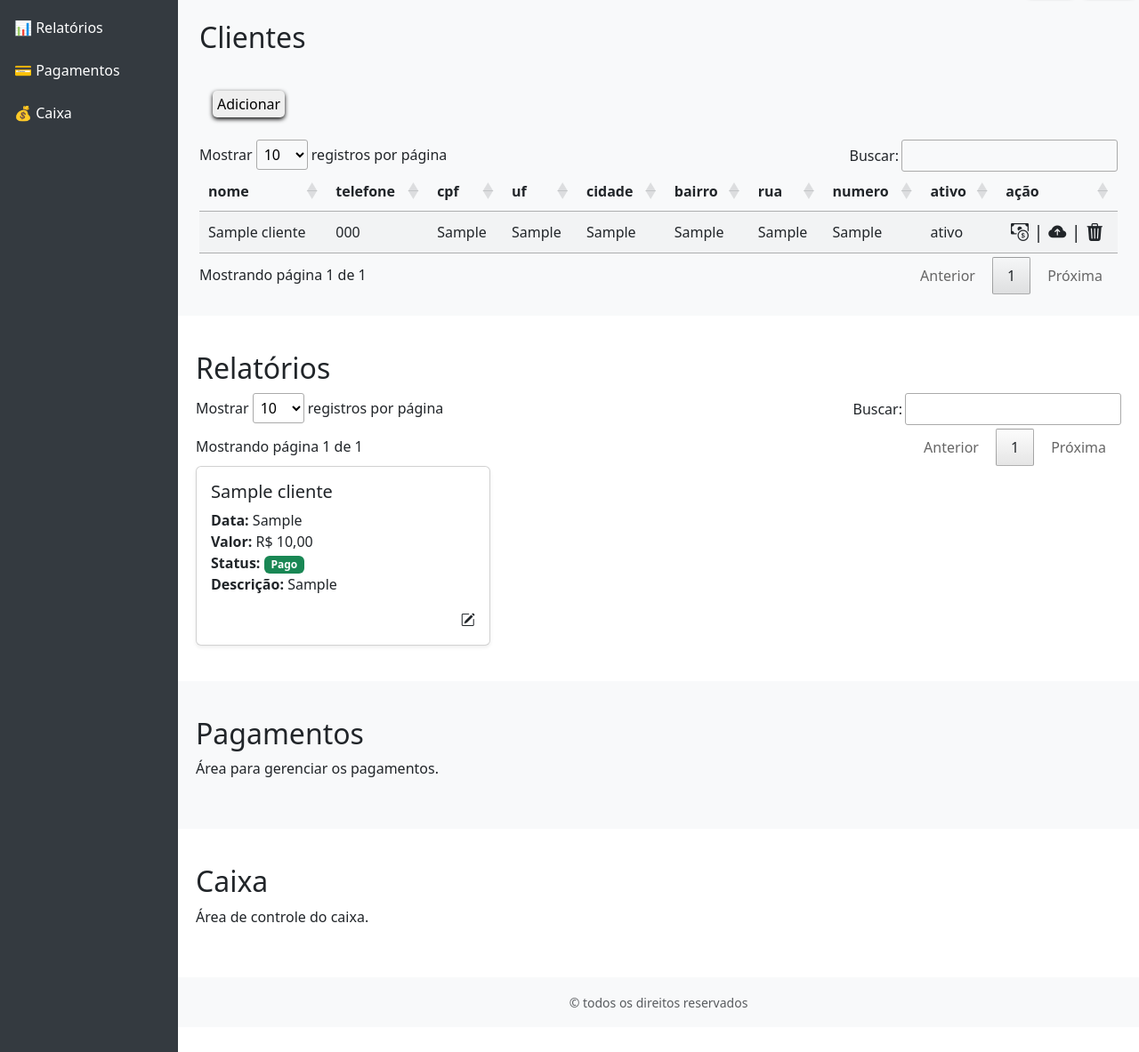
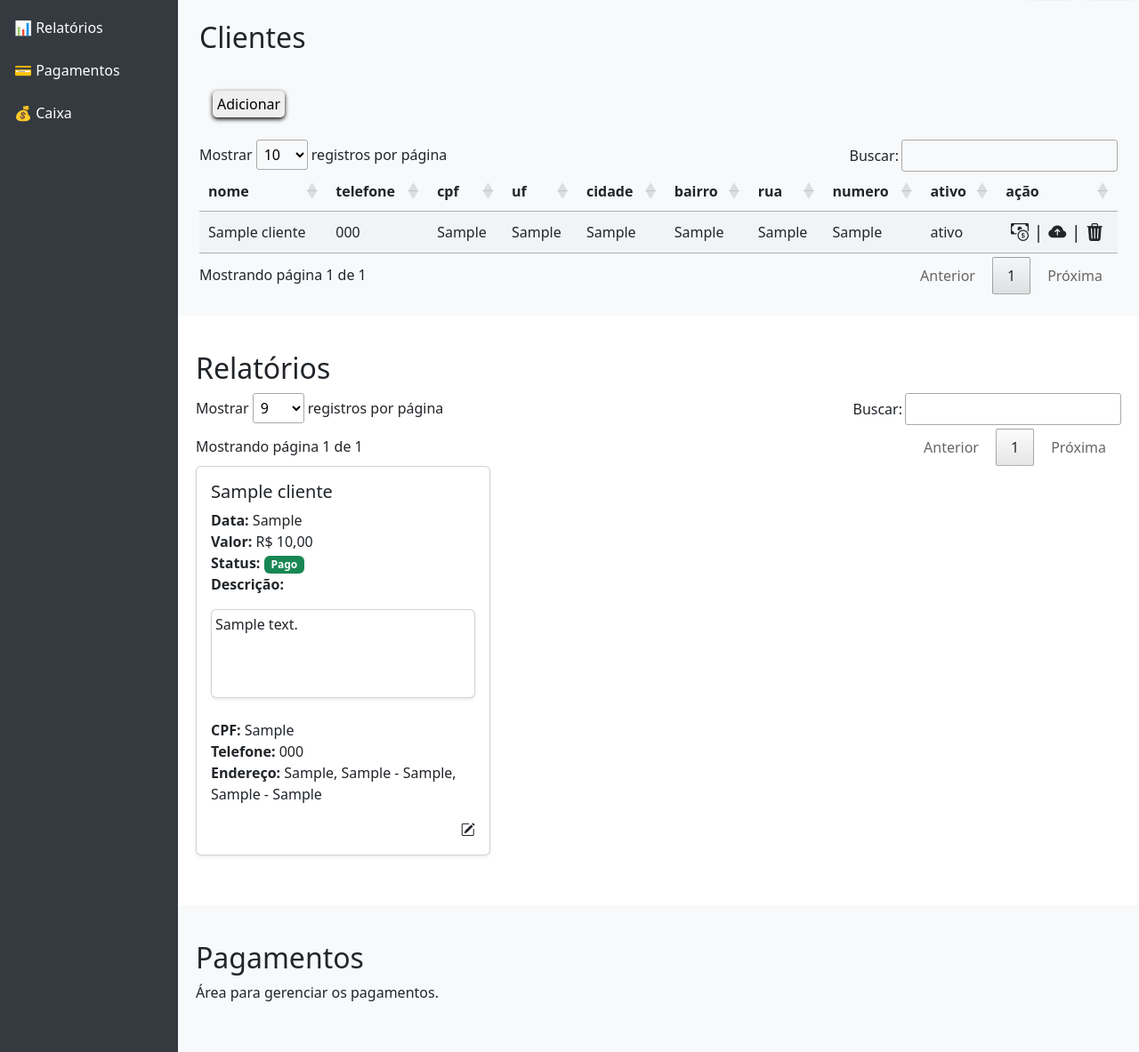
Before and after one commit to Otavio1661/gest-o, a PHP site: page / in a window 1280 px wide. Shown: the part 97-1280 px from the top of the page at 89% size. Run offline with PHP 8.4, Linux system fonts and the light colour scheme; tables that the repository leaves empty or names only in its code hold one stand-in row (values such as "Sample post"); some libraries are stand-ins or nearby versions.

Commit message:
feito crud cliente - finalizando notinhas

```diff
--- a/src/views/section/clientes.php
+++ b/src/views/section/clientes.php
@@ -134,6 +134,7 @@ $base = '../../../../projeto_01/';
               <button type="button" class="btn-close" data-bs-dismiss="modal" aria-label="Fechar"></button>
             </div>
             <div class="modal-body">
+              <input type="hidden" name="idnotinha" id="notinha-id">
               <input type="hidden" name="idcliente" id="notinha-idcliente">
 
               <div class="row mb-2">
@@ -178,7 +179,26 @@ $base = '../../../../projeto_01/';
                 <label for="valor" class="form-label">Descrição</label>
                 <textarea style="height: 80px; max-height: 150px;" class="form-control" name="descricao" id="Descrição" cols="30" rows="10"></textarea>
               </div>
+
+              <div class="col-md-2">
+                <label class="form-check-label" for="ativo">Pago</label>
+                <div class="form-check form-switch mt-1">
+                  <input class="form-check-input" type="checkbox" id="pago" name="pago">
+                </div>
+              </div>
             </div>
+
+            <script>
+              const checkbox = document.getElementById('pago');
+
+              // Atualiza o valor dinamicamente
+              checkbox.addEventListener('change', function() {
+                checkbox.value = this.checked ? '1' : '0';
+              });
+
+              // Garante valor correto ao carregar a página (caso o estado inicial do checkbox seja importante)
+              checkbox.value = checkbox.checked ? '1' : '0';
+            </script>
 
             <div class="modal-footer">
               <!-- Botão Cancelar alinhado à esquerda -->
@@ -192,8 +212,6 @@ $base = '../../../../projeto_01/';
         </div>
       </div>
     </div>
-
-
 
     <!-- Modal de Adicionar Cliente -->
     <div class="modal fade" id="modalAddCliente" tabindex="-1" aria-labelledby="modalAddClienteLabel" aria-hidden="true">
@@ -279,6 +297,21 @@ $base = '../../../../projeto_01/';
         return;
       }
 
+      // Limpa os campos do formulário antes de preencher
+      document.getElementById('formAddNotinha').reset();
+      document.getElementById('notinha-idcliente').value = '';
+      document.getElementById('notinha-nome').value = '';
+      document.getElementById('notinha-telefone').value = '';
+      document.getElementById('notinha-cpf').value = '';
+      document.getElementById('notinha-endereco').value = '';
+      document.getElementById('Descrição').value = '';
+
+      // Define a data atual novamente
+      const hoje = new Date().toISOString().split('T')[0];
+      document.getElementById('data').value = hoje;
+
+      // Preenche os campos com os dados do cliente
+      document.getElementById('modalAddNotinhaLabel').innerHTML = 'Nova notinha';
       document.getElementById('notinha-idcliente').value = cliente.idcliente;
       document.getElementById('notinha-nome').value = cliente.nome;
       document.getElementById('notinha-telefone').value = cliente.telefone;
@@ -287,11 +320,8 @@ $base = '../../../../projeto_01/';
         cliente.rua + ', ' + cliente.numero + ', ' + cliente.bairro + ', ' + cliente.cidade + ' - ' + cliente.uf;
 
       const modalEl = document.getElementById('modalAddNotinha');
-      console.log("Elemento modal:", modalEl);
-
       const modal = new bootstrap.Modal(modalEl);
       modal.show();
-      console.log("Modal deve ter sido mostrado.");
     }
   </script>
 
@@ -306,6 +336,10 @@ $base = '../../../../projeto_01/';
         const idcliente = colunas[0].innerText;
 
         if (parseInt(idcliente) === id) {
+          // Define o título para "Editar Cliente"
+          document.getElementById('modalAddClienteLabel').innerText = 'Editar Cliente';
+
+          // Preenche os campos
           document.getElementById("idcliente").value = idcliente;
           document.getElementById("nome").value = colunas[1].innerText;
           document.getElementById("telefone").value = colunas[2].innerText;
@@ -315,12 +349,14 @@ $base = '../../../../projeto_01/';
           document.getElementById("bairro").value = colunas[6].innerText;
           document.getElementById("rua").value = colunas[7].innerText;
           document.getElementById("numero").value = colunas[8].innerText;
-          document.getElementById("ativo").value = colunas[9].innerText;
 
-          // Abre o modal
+          // Ativo: ativa o checkbox com base no texto
+          const ativo = colunas[9].innerText.trim().toLowerCase() === 'ativo';
+          document.getElementById("ativo").checked = ativo;
+
+          // Exibe o modal
           const modal = new bootstrap.Modal(document.getElementById('modalAddCliente'));
           modal.show();
-
           break;
         }
       }
@@ -329,6 +365,13 @@ $base = '../../../../projeto_01/';
 
   <script>
     function addCliente() {
+      // Limpa os campos do formulário
+      document.getElementById('formAddCliente').reset();
+      document.getElementById('idcliente').value = '';
+
+      // Define o título para "Adicionar Cliente"
+      document.getElementById('modalAddClienteLabel').innerText = 'Adicionar Cliente';
+
       const modal = new bootstrap.Modal(document.getElementById('modalAddCliente'));
       modal.show();
     }
--- a/src/views/section/relatorios.php
+++ b/src/views/section/relatorios.php
@@ -1,3 +1,9 @@
+<!-- <style>
+    div {
+        cursor: pointer;
+    }
+</style> -->
+
 <section id="relatorios" class="bg-white">
     <h2>Relatórios</h2>
     <!-- Tabela oculta apenas para DataTables controlar os dados -->
@@ -10,42 +16,84 @@
                 <th>valor</th>
                 <th>pago</th>
                 <th>descricao</th>
+                <th>CPF</th>
+                <th>Telefone</th>
+                <th>Endereço</th>
                 <th>acao</th>
             </tr>
         </thead>
         <tbody>
             <?php
-            $sql = "SELECT n.*, c.nome as nome_cliente FROM notinhas n
-            LEFT JOIN clientes c ON n.idcliente = c.idcliente";
+            $sql = "SELECT
+                    n.*,
+                    c.nome AS nome_cliente,
+                    c.cpf,
+                    c.telefone,
+                CONCAT(c.rua, ', ', c.numero, ' - ', c.bairro, ', ', c.cidade, ' - ', c.uf) AS endereco
+                FROM
+                    notinhas n
+                LEFT JOIN
+                    clientes c ON n.idcliente = c.idcliente;";
             $result = mysqli_query($connect, $sql);
 
             if ($result && mysqli_num_rows($result) > 0) {
                 while ($row2 = mysqli_fetch_assoc($result)) {
+                    $row2['descricao'] = str_replace(array("\r", "\n"), array("\\r", "\\n"), $row2['descricao']);
                     $notinhaJson = htmlspecialchars(json_encode($row2), ENT_QUOTES, 'UTF-8');
+                    // print_r($row2);
                     echo "<tr>";
                     echo "<td>{$row2['idnotinha']}</td>";
                     echo "<td>{$row2['nome_cliente']}</td>";
                     echo "<td>{$row2['data']}</td>";
                     echo "<td>R$ " . number_format($row2['valor'], 2, ',', '.') . "</td>";
                     echo "<td>" . ($row2['pago'] ? 'pago' : 'pendente') . "</td>";
-                    echo "<td>{$row2['decricao']}</td>";
-                    echo "<td><i onclick=\"UpNotinha('{$notinhaJson}')\" class=\"bi bi-pencil-square\"></i></td>";
+                    echo "<td>{$row2['descricao']}</td>";
+                    echo "<td>{$row2['cpf']}</td>";
+                    echo "<td>{$row2['telefone']}</td>";
+                    echo "<td>{$row2['endereco']}</td>";
+                    echo "<td><i style='cursor: pointer;' onclick=\"UpNotinha('{$notinhaJson}')\" class=\"bi bi-pencil-square\"></i></td>";
                     echo "</tr>";
                 }
             }
+
             ?>
         </tbody>
     </table>
 
-        <!-- Container onde os cards serão inseridos -->
     <div id="notinhas-cards" class="row g-6"></div>
 
-    <!-- DataTables + renderização customizada -->
+    <script>
+        function UpNotinha(notinhas) {
+            const data = JSON.parse(notinhas);
+
+            console.log(data);
+
+            // Preenche os campos do modal
+            document.getElementById('modalAddNotinhaLabel').innerHTML = 'Editar notinha';
+            document.getElementById('notinha-idcliente').value = data.idcliente || '';
+            document.getElementById('notinha-id').value = data.idnotinha || '';
+            document.getElementById('notinha-nome').value = data.nome_cliente || '';
+            document.getElementById('notinha-telefone').value = data.telefone || '';
+            document.getElementById('notinha-cpf').value = data.cpf || '';
+            document.getElementById('notinha-endereco').value = data.endereco || '';
+            document.getElementById('data').value = data.data || new Date().toISOString().split('T')[0];
+            document.querySelector('[name="valor"]').value = data.valor || '';
+            document.getElementById('Descrição').value = data.descricao || '';
+
+            // Corrigido: marcar o checkbox se data.pago for igual a 1
+            document.getElementById('pago').checked = data.pago == 1;
+
+            // Abre o modal (Bootstrap 5)
+            const myModal = new bootstrap.Modal(document.getElementById('modalAddNotinha'));
+            myModal.show();
+        }
+    </script>
+
     <script>
         $(document).ready(function() {
             const table = $('#notinhas-tabela').DataTable({
-                pageLength: 10,
-                lengthMenu: [10, 30, 100],
+                pageLength: 9,
+                lengthMenu: [9, 30, 100],
                 language: {
                     search: "Buscar:",
                     lengthMenu: "Mostrar _MENU_ registros por página",
@@ -61,7 +109,7 @@
                     }
                 },
                 drawCallback: function() {
-                    const table = this.api(); // Corrigido aqui
+                    const table = this.api();
                     const data = table.rows({
                         page: 'current'
                     }).data();
@@ -74,18 +122,25 @@
                             '<span class="badge bg-warning text-dark">Pendente</span>';
 
                         const card = `
-                    <div class="col-md-6 col-lg-4">
-                        <div class="card h-100 shadow-sm">
+                            <div class="col-md-6 col-lg-4 mb-3">
+                                <div class="card h-auto shadow-sm">
                                     <div class="card-body">
                                         <h5 class="card-title">${row[1]}</h5>
                                         <p class="card-text">
                                             <strong>Data:</strong> ${row[2]}<br>
                                             <strong>Valor:</strong> ${row[3]}<br>
                                             <strong>Status:</strong> ${pagoBadge}<br>
-                                    <strong>Descrição:</strong> ${row[5]}
+                                            <strong>Descrição:</strong>
+                                            <div class="overflow-auto card shadow-sm p-1" style="max-height: 200px; min-height: 100px;">
+                                                ${row[5]}
+                                            </div>
+                                            <br>
+                                            <strong>CPF:</strong> ${row[6]}<br>
+                                            <strong>Telefone:</strong> ${row[7]}<br>
+                                            <strong>Endereço:</strong> ${row[8]}
                                         </p>
                                         <div class="text-end">
-                                    ${row[6]}
+                                            ${row[9]}
                                         </div>
                                     </div>
                                 </div>
```
Also changed, not shown: src/model/AddNotinha.php (+9 -6 lines). Lines whose indentation alone changed are shown as unchanged.
